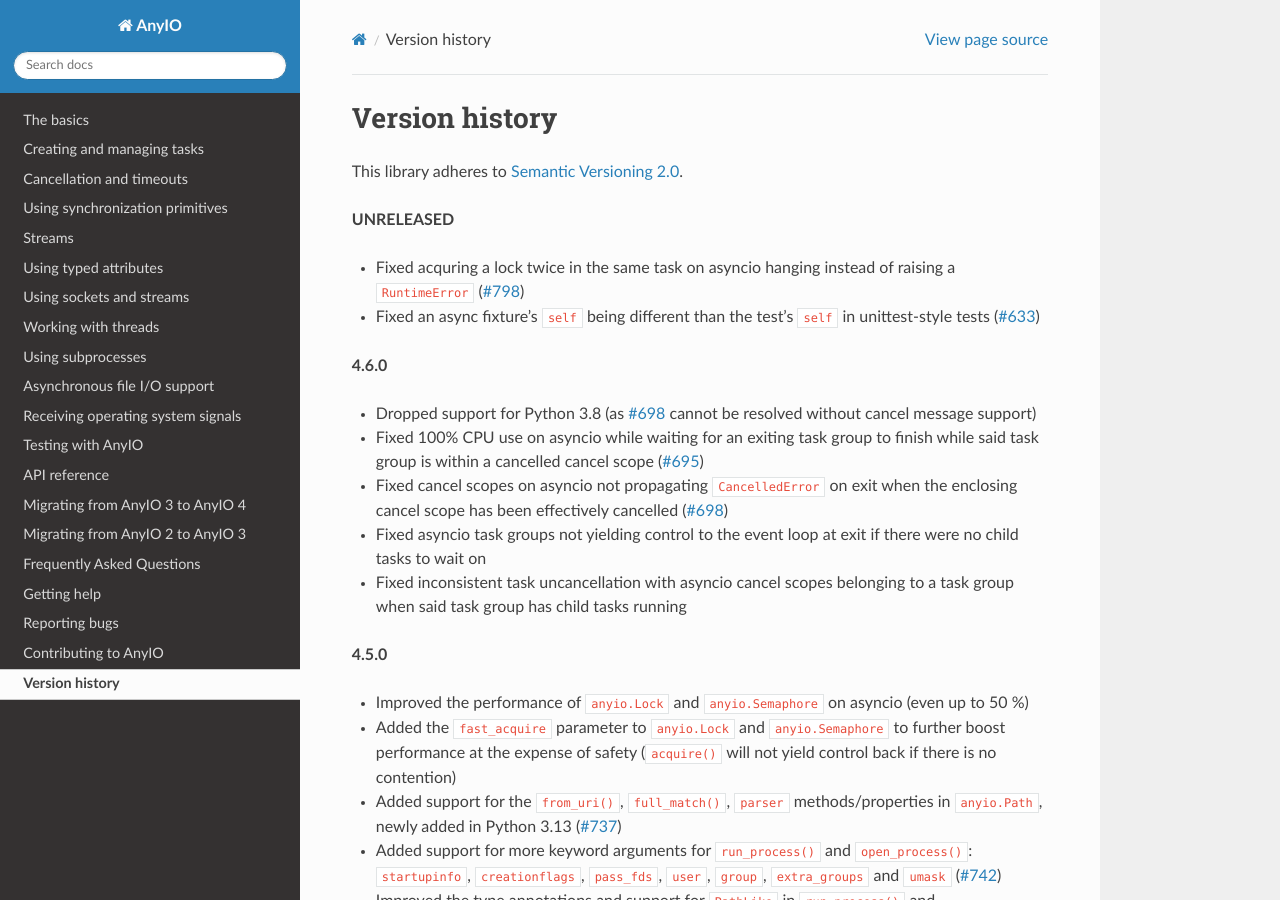
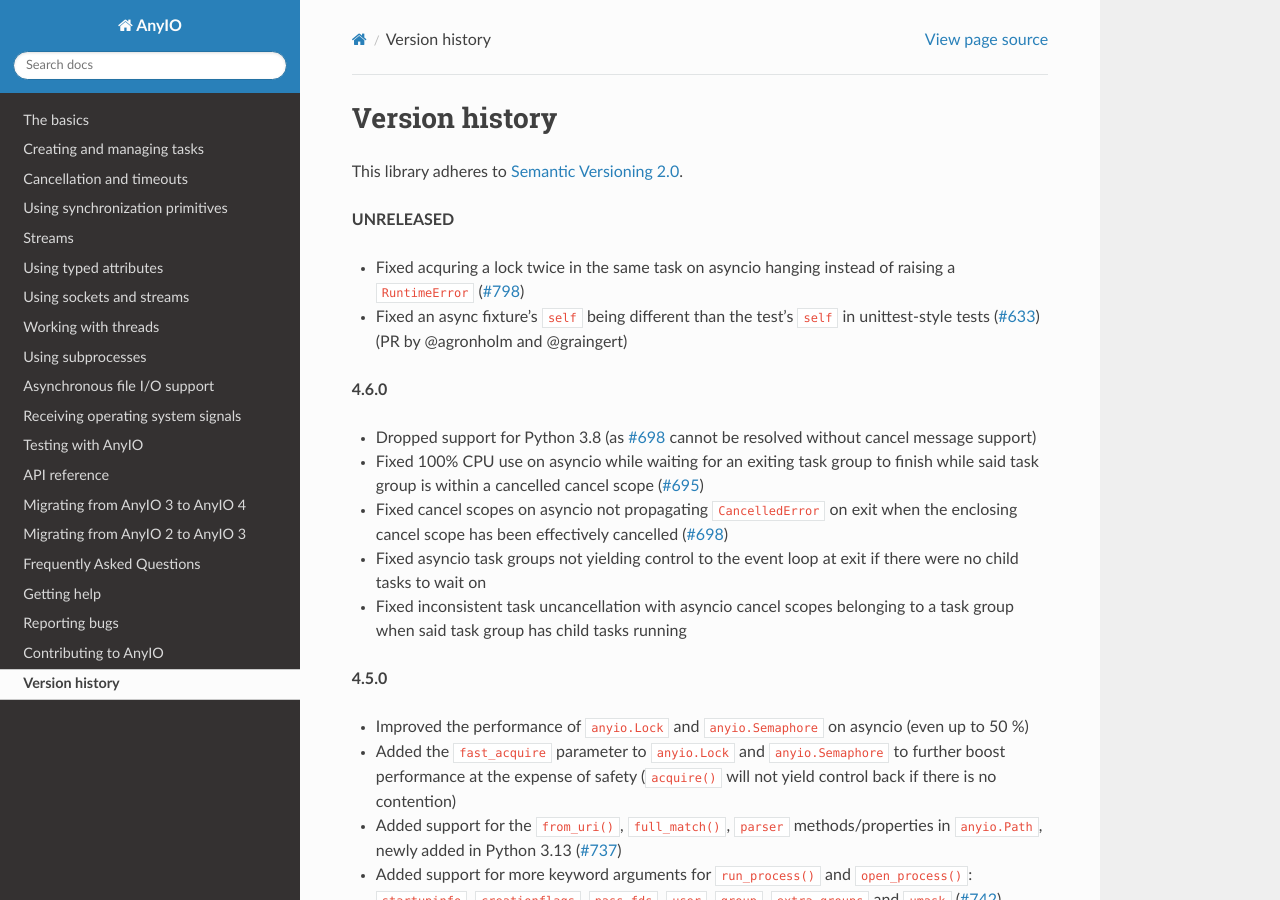
Before and after one commit to agronholm/anyio, a Sphinx documentation site: the page built from docs/versionhistory.rst, in a window 1280 px wide and 900 px high. Built offline with Sphinx 7.4.7 and the Read the Docs theme 3.1.0, drawn with Linux system fonts in a browser that asks for light colours; the version number could not be read and is left out.

Commit message:
Added attribution

```diff
--- a/docs/versionhistory.rst
+++ b/docs/versionhistory.rst
@@ -9,6 +9,7 @@ This library adheres to `Semantic Versioning 2.0 <http://semver.org/>`_.
   ``RuntimeError`` (`#798 <https://github.com/agronholm/anyio/issues/798>`_)
 - Fixed an async fixture's ``self`` being different than the test's ``self`` in
   unittest-style tests (`#633 <https://github.com/agronholm/anyio/issues/633>`_)
+  (PR by @agronholm and @graingert)
 
 **4.6.0**
 
```
